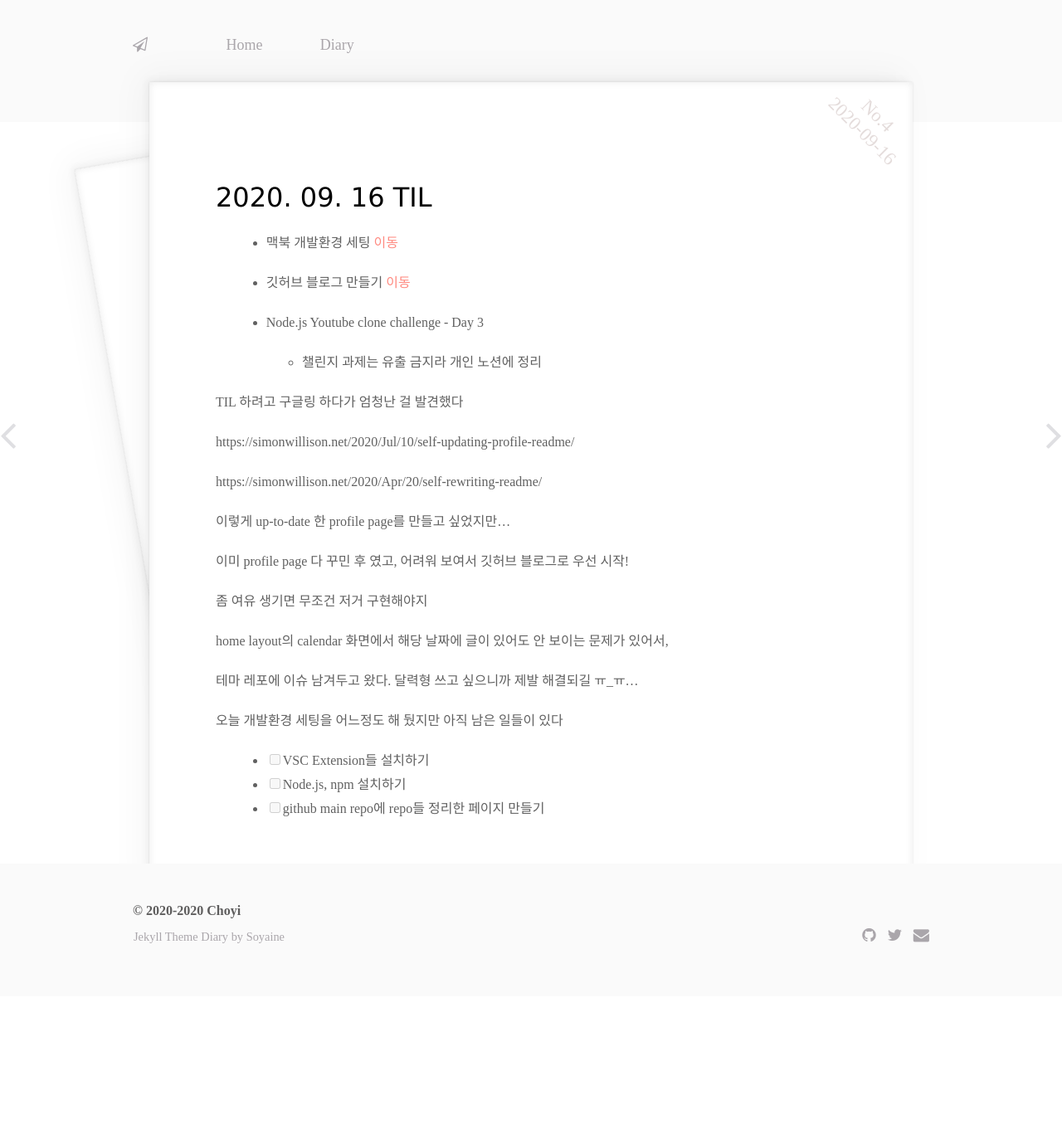
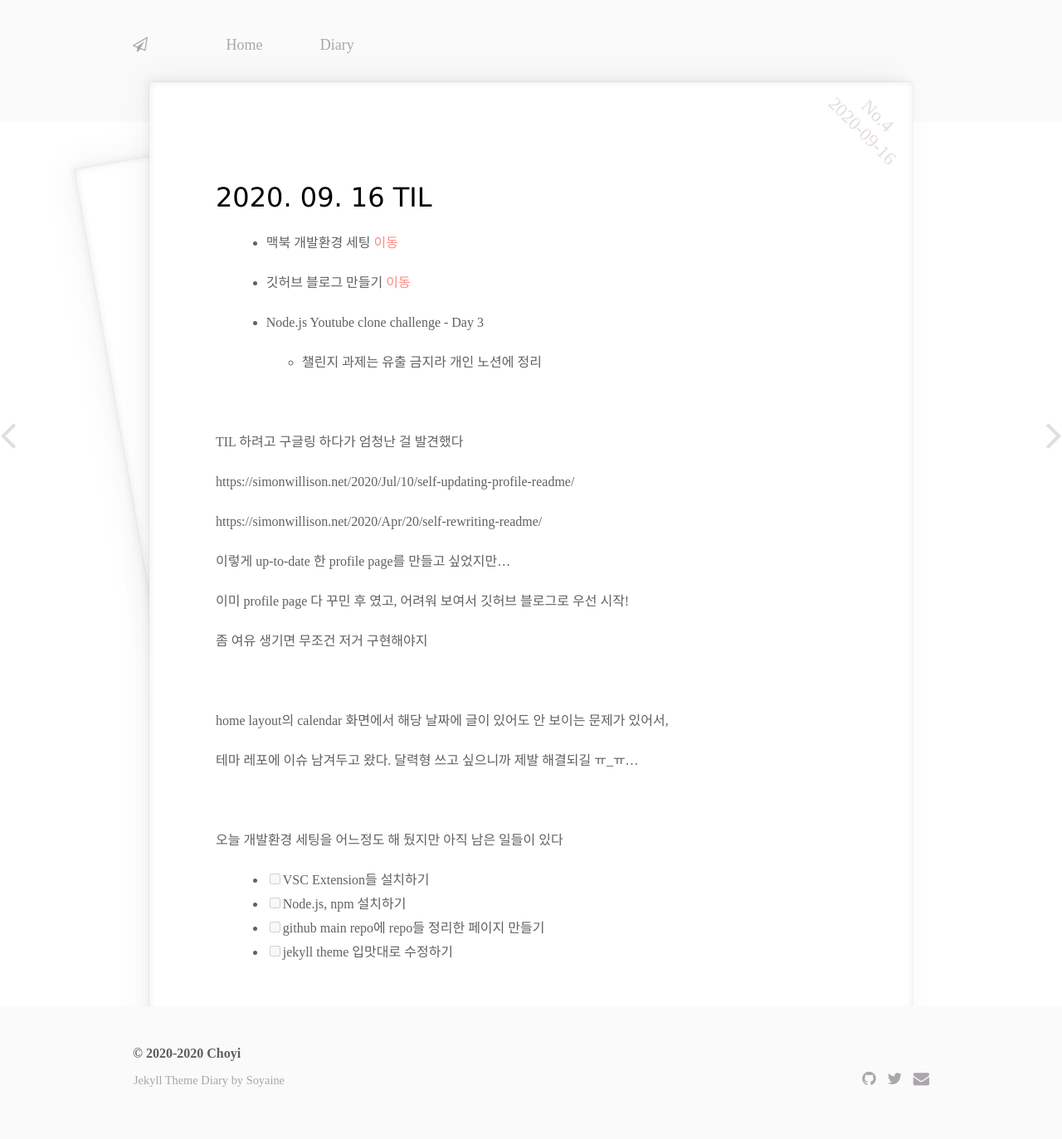
Before and after one commit to jeongchoyi/jeongchoyi.github.io, a Jekyll site: the page built from _posts/2020-09-16-TIL.md, in a window 1280 px wide. Shown: the whole page at 83% size. Built offline with Jekyll 4.4.1, drawn with Linux system fonts in a browser that asks for light colours; before the commit the page ends 1201 px from its top, so only the background shows below that.

Commit message:
rename files

```diff
--- a/_posts/2020-09-16-TIL.md
+++ b/_posts/2020-09-16-TIL.md
@@ -10,12 +10,12 @@
 
 * 맥북 개발환경 세팅 [이동](http://iamcho2.github.io/2020/09/16/macos-dev-env-setting)
 
-* 깃허브 블로그 만들기 [이동](http://iamcho2.github.io/2020/09/16/make-my-own github-blog)
+* 깃허브 블로그 만들기 [이동](http://iamcho2.github.io/2020/09/16/make-my-own-github-blog)
 
 * Node.js Youtube clone challenge - Day 3
   * 챌린지 과제는 유출 금지라 개인 노션에 정리
 
-
+<br>
 
 TIL 하려고 구글링 하다가 엄청난 걸 발견했다
 
@@ -29,16 +29,17 @@
 
 좀 여유 생기면 무조건 저거 구현해야지
 
-
+<br>
 
 home layout의 calendar 화면에서 해당 날짜에 글이 있어도 안 보이는 문제가 있어서,
 
 테마 레포에 이슈 남겨두고 왔다. 달력형 쓰고 싶으니까 제발 해결되길 ㅠ_ㅠ...
 
-
+<br>
 
 오늘 개발환경 세팅을 어느정도 해 뒀지만 아직 남은 일들이 있다
 
 - [ ] VSC Extension들 설치하기
 - [ ] Node.js, npm 설치하기
 - [ ] github main repo에 repo들 정리한 페이지 만들기
+- [ ] jekyll theme 입맛대로 수정하기
```
Also changed, not shown: _posts/2020-09-16-make-my-own-github-blog.md (renamed from _posts/2020-09-16-make-my-own github-blog.md).
